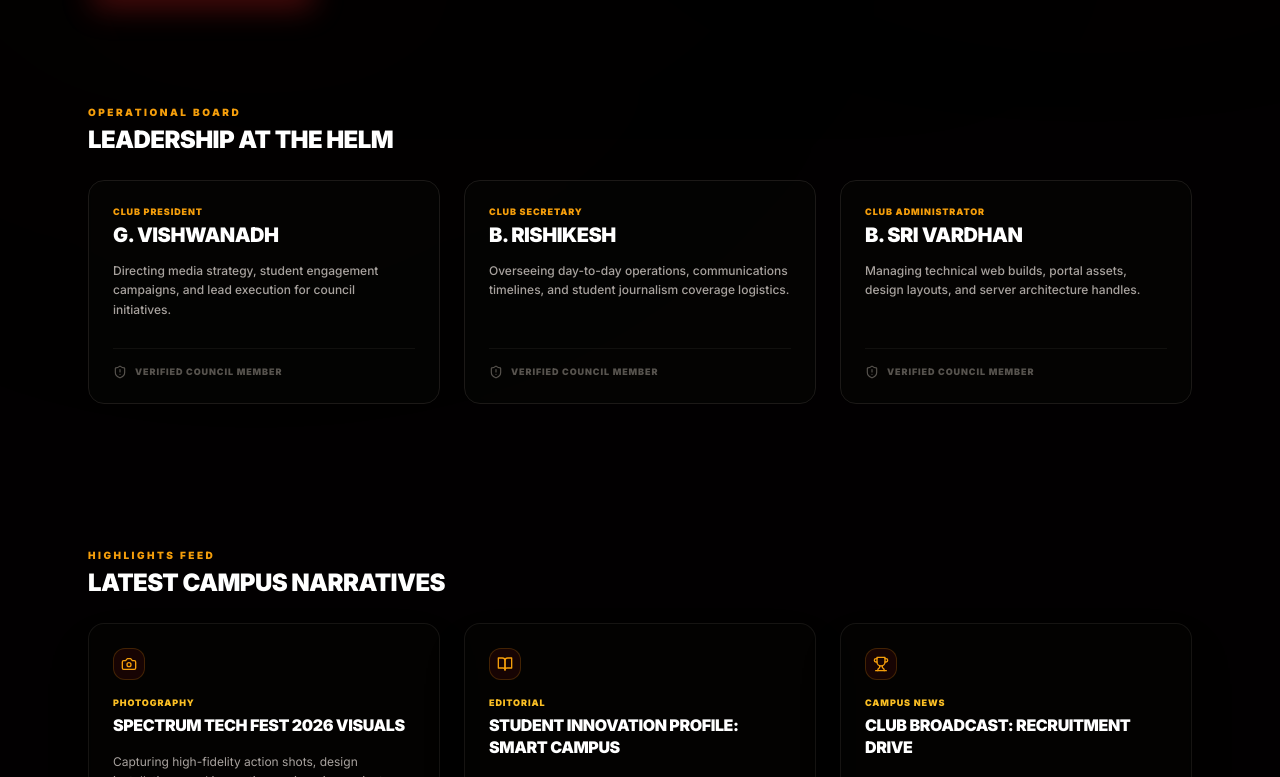
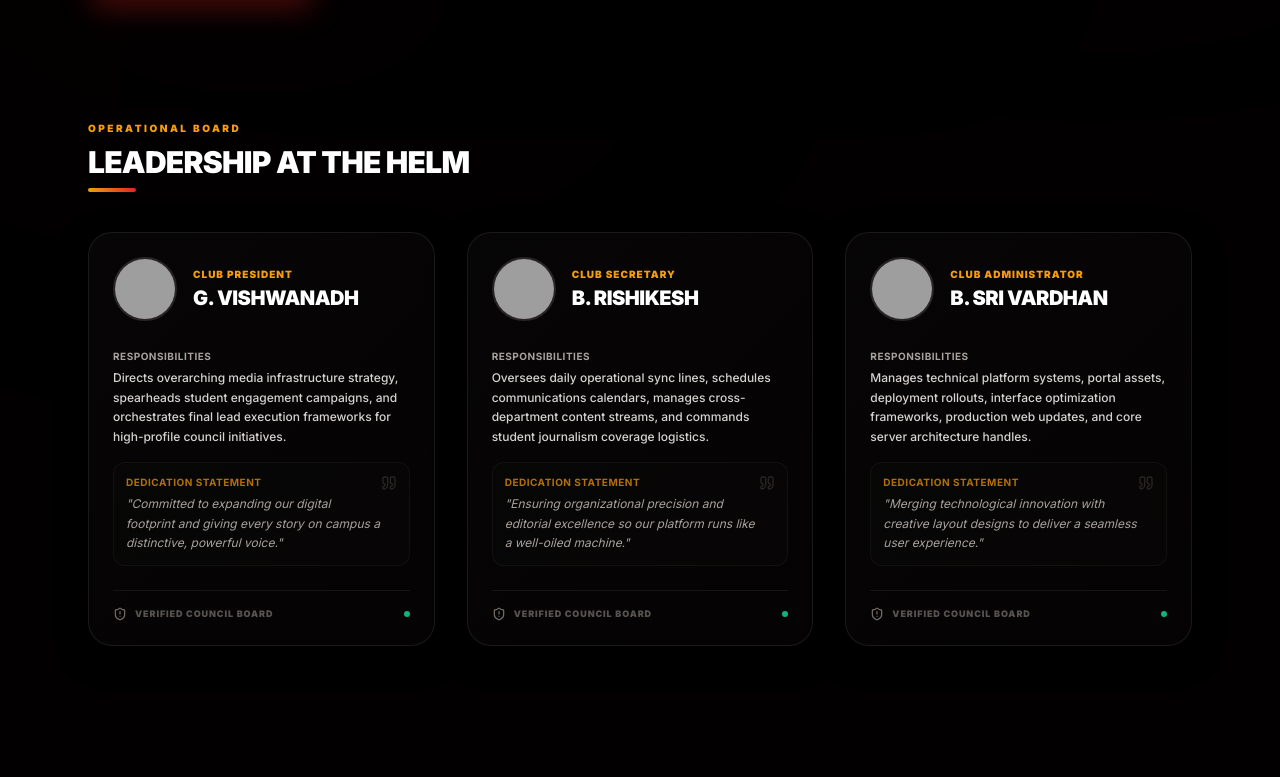
Before and after one commit to SPECNews/SPECNewsConnect, a Next.js app: page / in a window 1280 px wide. Shown: the part 743-1520 px from the top of the page. Built offline with nearby package versions, Linux system fonts and the light colour scheme; grey boxes are pictures that could not be loaded.

Commit message:
design: upgrade layout, remove metrics, optimize navbar animations

```diff
--- a/src/app/globals.css
+++ b/src/app/globals.css
@@ -12,58 +12,28 @@
   }
 }
 
-/* ─── NAVBAR CONNECT CRAZY ANIMATION ─── */
+/* Navbar active tab & animation states */
 @keyframes crazyConnect {
-  0% {
-    transform: scale(1);
-    border-color: rgba(245, 158, 11, 0.4);
-    box-shadow: 0 0 15px rgba(245, 158, 11, 0.2);
-  }
-  5% {
-    transform: scale(1.06);
-    border-color: rgba(255, 255, 255, 1);
-    box-shadow: 0 0 35px rgba(255, 255, 255, 0.9), 0 0 15px rgba(245, 158, 11, 0.6);
-  }
-  10% {
-    transform: scale(1);
-    border-color: rgba(245, 158, 11, 0.5);
-    box-shadow: 0 0 20px rgba(245, 158, 11, 0.3);
-  }
-  45% {
-    border-color: rgba(239, 68, 68, 0.9);
-    box-shadow: 0 0 25px rgba(239, 68, 68, 0.5);
-  }
-  75% {
-    border-color: rgba(245, 158, 11, 0.9);
-    box-shadow: 0 0 30px rgba(245, 158, 11, 0.6);
-  }
-  100% {
-    transform: scale(1);
-    border-color: rgba(245, 158, 11, 0.4);
-    box-shadow: 0 0 15px rgba(245, 158, 11, 0.2);
-  }
+  0% { transform: scale(1); border-color: rgba(245, 158, 11, 0.4); box-shadow: 0 0 15px rgba(245, 158, 11, 0.2); }
+  5% { transform: scale(1.06); border-color: rgba(255, 255, 255, 1); box-shadow: 0 0 35px rgba(255, 255, 255, 0.9), 0 0 15px rgba(245, 158, 11, 0.6); }
+  10% { transform: scale(1); border-color: rgba(245, 158, 11, 0.5); box-shadow: 0 0 20px rgba(245, 158, 11, 0.3); }
+  45% { border-color: rgba(239, 68, 68, 0.9); box-shadow: 0 0 25px rgba(239, 68, 68, 0.5); }
+  75% { border-color: rgba(245, 158, 11, 0.9); box-shadow: 0 0 30px rgba(245, 158, 11, 0.6); }
+  100% { transform: scale(1); border-color: rgba(245, 158, 11, 0.4); box-shadow: 0 0 15px rgba(245, 158, 11, 0.2); }
 }
+.animate-brand-connect { animation: crazyConnect 4s infinite ease-in-out; }
 
-.animate-brand-connect {
-  animation: crazyConnect 4s infinite ease-in-out;
+@keyframes neonOrbital {
+  0% { transform: rotate(0deg) scale(1); filter: blur(40px) brightness(1); }
+  50% { transform: rotate(180deg) scale(1.05); filter: blur(55px) brightness(1.2); }
+  100% { transform: rotate(360deg) scale(1); filter: blur(40px) brightness(1); }
 }
+.animate-neon-aura { animation: neonOrbital 8s infinite linear; }
 
-/* ─── CENTRAL EMBLEM NEON VIBE AURA ─── */
-@keyframes neonOrbital {
-  0% {
-    transform: rotate(0deg) scale(1);
-    filter: blur(40px) brightness(1);
-  }
-  50% {
-    transform: rotate(180deg) scale(1.05);
-    filter: blur(55px) brightness(1.2);
-  }
-  100% {
-    transform: rotate(360deg) scale(1);
-    filter: blur(40px) brightness(1);
-  }
+/* Custom dynamic glassmorphism cards style */
+.team-glass-card {
+  background: linear-gradient(135deg, rgba(10, 8, 9, 0.7) 0%, rgba(5, 3, 4, 0.9) 100%);
+  backdrop-filter: blur(12px);
+  border: 1px solid rgba(43, 41, 42, 0.6);
+  transition: border-color 0.4s cubic-bezier(0.16, 1, 0.3, 1);
 }
-
-.animate-neon-aura {
-  animation: neonOrbital 8s infinite linear;
-}
--- a/src/app/page.tsx
+++ b/src/app/page.tsx
@@ -1,6 +1,6 @@
 'use client';
 import { motion, useMotionValue, useSpring, useTransform } from 'framer-motion';
-import { ArrowRight, Trophy, BookOpen, Camera, ShieldAlert } from 'lucide-react';
+import { ArrowRight, Trophy, BookOpen, Camera, ShieldAlert, Quote } from 'lucide-react';
 import Link from 'next/link';
 import { useEffect, useState } from 'react';
 import Navbar from '@/components/Navbar';
@@ -8,6 +8,25 @@ import Navbar from '@/components/Navbar';
 const revealVariant = {
   hidden: { opacity: 0, y: 30 },
   visible: { opacity: 1, y: 0, transition: { duration: 0.75, ease: [0.16, 1, 0.3, 1] } }
+};
+
+// Orchestration container for stagered card animations
+const containerVariant = {
+  hidden: { opacity: 0 },
+  visible: {
+    opacity: 1,
+    transition: { staggerChildren: 0.15, delayChildren: 0.1 }
+  }
+};
+
+const teamCardVariant = {
+  hidden: { opacity: 0, y: 40, scale: 0.95 },
+  visible: {
+    opacity: 1,
+    y: 0,
+    scale: 1,
+    transition: { type: "spring", stiffness: 100, damping: 20 }
+  }
 };
 
 export default function HomePage() {
@@ -45,7 +64,7 @@ export default function HomePage() {
   return (
     <div className="pb-32 relative overflow-hidden min-h-screen bg-[#020001] text-white">
 
-      {/* 1. DYNAMIC BACKGROUND CONTEXT */}
+      {/* 1. BACKGROUND GRADIENTS */}
       <div className="absolute inset-0 z-0 select-none pointer-events-none">
         <motion.div
           className="fixed inset-0 mix-blend-screen opacity-70 hidden lg:block"
@@ -60,39 +79,28 @@ export default function HomePage() {
         <div className="fixed bottom-[-10%] left-[-10%] w-[60vw] h-[60vw] rounded-full bg-amber-950/5 blur-[160px]" />
 
         <motion.div style={{ x: smoothX, y: smoothY }} className="fixed inset-0 flex items-center justify-center z-0">
-          <img
-            src="/logo.png"
-            alt="Watermark backdrop"
-            className="w-[90vw] h-[90vw] sm:w-[75vw] sm:h-[75vw] object-contain opacity-[0.12] filter drop-shadow-[0_0_100px_rgba(185,28,28,0.08)]"
-          />
+          <img src="/logo.png" alt="Watermark" className="w-[90vw] h-[90vw] sm:w-[75vw] sm:h-[75vw] object-contain opacity-[0.12] filter drop-shadow-[0_0_100px_rgba(185,28,28,0.08)]" />
         </motion.div>
       </div>
 
-      {/* 2. COMPACT ATTACHED NAVBAR RENDER */}
+      {/* 2. NAVBAR */}
       <Navbar activeTab={activeTab} setActiveTab={setActiveTab} />
 
-      {/* 3. HERO CONTENT WRAPPER */}
+      {/* 3. HERO CONTENT */}
       <section className="max-w-6xl mx-auto px-6 text-center lg:text-left flex flex-col lg:flex-row items-center justify-between min-h-[100vh] relative z-10 pt-24 pb-12 gap-12">
         <motion.div initial="hidden" animate="visible" variants={revealVariant} className="space-y-8 max-w-2xl">
           <div className="inline-flex items-center space-x-2.5 bg-gradient-to-r from-red-950/60 to-stone-900/40 border border-amber-500/30 px-4 py-1.5 rounded-full shadow-lg">
             <Trophy className="w-3.5 h-3.5 text-amber-500" />
             <span className="text-[10px] font-black tracking-widest uppercase text-amber-400">The Voice of St. Peter's</span>
           </div>
-
           <h1 className="text-4xl sm:text-6xl font-black text-white uppercase tracking-tight leading-[1.08]">
             CAPTURING MOMENTS. <br />
-            <span className="text-transparent bg-clip-text bg-gradient-to-r from-white via-stone-200 to-stone-400">
-              CHRONICLING STORIES.
-            </span><br />
-            <span className="text-transparent bg-clip-text bg-gradient-to-r from-amber-400 via-red-500 to-amber-200">
-              BROADCASTING CAMPUS LIFE.
-            </span>
+            <span className="text-transparent bg-clip-text bg-gradient-to-r from-white via-stone-200 to-stone-400">CHRONICLING STORIES.</span><br />
+            <span className="text-transparent bg-clip-text bg-gradient-to-r from-amber-400 via-red-500 to-amber-200">BROADCASTING CAMPUS LIFE.</span>
           </h1>
-
           <p className="text-stone-400 text-sm sm:text-base normal-case leading-relaxed font-medium max-w-xl">
             Welcome to the official media console of SPEC NEWS Connect at St. Peter's Engineering College. We command verified high-fidelity event records, broadcast campus updates, and chronicle student journalism achievements.
           </p>
-
           <div className="flex flex-wrap items-center gap-4 pt-2 justify-center lg:justify-start">
             <Link href="/articles" className="inline-flex items-center space-x-3 px-8 py-3.5 bg-gradient-to-r from-red-700 to-amber-600 hover:from-red-600 hover:to-amber-500 text-white font-black text-xs uppercase tracking-widest rounded-xl transition shadow-[0_15px_30px_-5px_rgba(185,28,28,0.4)] group">
               <span>EXPLORE ARTICLES</span>
@@ -104,69 +112,124 @@ export default function HomePage() {
           </div>
         </motion.div>
 
-        {/* CENTRAL EMBLEM DESIGN - DYNAMIC NEON AURA MATCHED STYLE */}
-        <motion.div
-          initial="hidden" animate="visible" variants={revealVariant}
-          whileHover={{ scale: 1.03 }}
-          className="relative group/emblem cursor-pointer flex-shrink-0"
-        >
-          {/* Cyan to Magenta Neon Blur Backdrop Gradient Circle */}
+        {/* CENTRAL EMBLEM DESIGN - CYAN TO MAGENTA AURA */}
+        <motion.div initial="hidden" animate="visible" variants={revealVariant} whileHover={{ scale: 1.03 }} className="relative group/emblem cursor-pointer flex-shrink-0">
           <div className="absolute inset-[-10px] rounded-full bg-gradient-to-tr from-cyan-500 via-indigo-500 to-fuchsia-500 opacity-40 animate-neon-aura" />
-
-          {/* Main Internal Graphic Container Shield */}
-          <div className="w-60 h-60 sm:w-72 sm:h-72 rounded-full bg-black border border-stone-800/60 flex items-center justify-center p-0 relative shadow-[0_0_50px_rgba(0,0,0,0.95)] overflow-hidden z-10">
-            <img
-              src="/logo.png"
-              alt="SPEC Central Emblem"
-              className="w-full h-full object-cover scale-105 filter brightness-110 contrast-105 transition-transform duration-500 group-hover/emblem:scale-110"
-            />
+          <div className="w-60 h-60 sm:w-72 sm:h-72 rounded-full bg-black border border-stone-800/60 flex items-center justify-center relative shadow-[0_0_50px_rgba(0,0,0,0.95)] overflow-hidden z-10">
+            <img src="/logo.png" alt="SPEC Central Emblem" className="w-full h-full object-cover scale-105 filter brightness-110 contrast-105 transition-transform duration-500 group-hover/emblem:scale-110" />
           </div>
         </motion.div>
       </section>
 
-      {/* 4. LEADERSHIP TEAM REGION */}
-      <motion.section
-        initial="hidden" whileInView="visible" viewport={{ once: true, margin: "-100px" }} variants={revealVariant}
-        className="max-w-6xl mx-auto px-6 space-y-6 relative z-10 mt-12"
-      >
-        <div className="space-y-1">
+      {/* 4. UPGRADED INTERACTIVE TEAM SECTION */}
+      <section className="max-w-6xl mx-auto px-6 space-y-10 relative z-10 mt-16">
+        <div className="space-y-2">
           <span className="text-[10px] font-black text-amber-500 tracking-[0.25em] uppercase block">OPERATIONAL BOARD</span>
-          <h2 className="text-2xl font-black text-white uppercase tracking-tight">Leadership at the Helm</h2>
+          <h2 className="text-3xl font-black text-white uppercase tracking-tight">Leadership at the Helm</h2>
+          <div className="w-12 h-1 bg-gradient-to-r from-amber-500 to-red-600 rounded-full" />
         </div>
 
-        <div className="grid grid-cols-1 md:grid-cols-3 gap-6">
+        <motion.div
+          variants={containerVariant}
+          initial="hidden"
+          whileInView="visible"
+          viewport={{ once: true, margin: "-40px" }}
+          className="grid grid-cols-1 lg:grid-cols-3 gap-8"
+        >
           {[
-            { role: "CLUB PRESIDENT", name: "G. Vishwanadh", desc: "Directing media strategy, student engagement campaigns, and lead execution for council initiatives." },
-            { role: "CLUB SECRETARY", name: "B. Rishikesh", desc: "Overseeing day-to-day operations, communications timelines, and student journalism coverage logistics." },
-            { role: "CLUB ADMINISTRATOR", name: "B. Sri Vardhan", desc: "Managing technical web builds, portal assets, design layouts, and server architecture handles." }
+            {
+              role: "CLUB PRESIDENT",
+              name: "G. Vishwanadh",
+              imgSrc: "/team/president.jpg", // Replace with your image paths
+              responsibility: "Directs overarching media infrastructure strategy, spearheads student engagement campaigns, and orchestrates final lead execution frameworks for high-profile council initiatives.",
+              dedication: "Committed to expanding our digital footprint and giving every story on campus a distinctive, powerful voice."
+            },
+            {
+              role: "CLUB SECRETARY",
+              name: "B. Rishikesh",
+              imgSrc: "/team/secretary.jpg",
+              responsibility: "Oversees daily operational sync lines, schedules communications calendars, manages cross-department content streams, and commands student journalism coverage logistics.",
+              dedication: "Ensuring organizational precision and editorial excellence so our platform runs like a well-oiled machine."
+            },
+            {
+              role: "CLUB ADMINISTRATOR",
+              name: "B. Sri Vardhan",
+              imgSrc: "/team/admin.jpg",
+              responsibility: "Manages technical platform systems, portal assets, deployment rollouts, interface optimization frameworks, production web updates, and core server architecture handles.",
+              dedication: "Merging technological innovation with creative layout designs to deliver a seamless user experience."
+            }
           ].map((lead, idx) => (
-            <div key={idx} className="bg-stone-950/30 backdrop-blur-sm border border-stone-900 p-6 rounded-2xl flex flex-col justify-between h-56 hover:border-stone-800 transition">
-              <div className="space-y-3">
-                <div>
-                  <span className="text-[9px] font-black text-amber-500 tracking-widest block uppercase">{lead.role}</span>
-                  <h3 className="text-xl font-black text-white uppercase tracking-tight mt-0.5">{lead.name}</h3>
+            <motion.div
+              key={idx}
+              variants={teamCardVariant}
+              whileHover={{ y: -8, transition: { duration: 0.3 } }}
+              className="team-glass-card group rounded-[24px] p-6 flex flex-col justify-between relative overflow-hidden shadow-[0_10px_30px_rgba(0,0,0,0.5)] hover:border-amber-500/40"
+            >
+              {/* Backlit Glow Triggered on Hover */}
+              <div className="absolute top-0 right-0 w-32 h-32 bg-gradient-to-bl from-amber-500/10 to-transparent rounded-bl-full opacity-0 group-hover:opacity-100 transition-opacity duration-500 pointer-events-none" />
+
+              <div className="space-y-5">
+                {/* Header Profile Module */}
+                <div className="flex items-center space-x-4">
+                  {/* Photo Frame Container */}
+                  <div className="w-16 h-16 rounded-full border-2 border-stone-800 bg-stone-900 overflow-hidden flex-shrink-0 relative group-hover:border-amber-500/60 transition-colors duration-300 shadow-inner">
+                    {/* Fallback avatar vector if image is pending resolution */}
+                    <div className="absolute inset-0 bg-stone-950 flex items-center justify-center text-stone-700 font-bold uppercase text-xs">
+                      {lead.name.split(' ').map(n => n[0]).join('')}
+                    </div>
+                    <img
+                      src={lead.imgSrc}
+                      alt={lead.name}
+                      onError={(e) => { (e.target as HTMLElement).style.display = 'none'; }}
+                      className="w-full h-full object-cover relative z-10 scale-100 group-hover:scale-110 transition-transform duration-500 object-top"
+                    />
+                  </div>
+
+                  {/* Title Metrics */}
+                  <div>
+                    <span className="text-[10px] font-black text-amber-500 tracking-widest block uppercase">{lead.role}</span>
+                    <h3 className="text-xl font-black text-white uppercase tracking-tight mt-0.5 group-hover:text-amber-400 transition-colors duration-300">{lead.name}</h3>
+                  </div>
                 </div>
-                <p className="text-stone-400 text-xs normal-case leading-relaxed font-sans font-medium">{lead.desc}</p>
+
+                {/* Expanded text content segments */}
+                <div className="space-y-4 pt-2">
+                  <div>
+                    <h4 className="text-[10px] font-bold text-stone-400 uppercase tracking-wider mb-1">Responsibilities</h4>
+                    <p className="text-stone-300 text-xs leading-relaxed font-sans font-medium text-left">
+                      {lead.responsibility}
+                    </p>
+                  </div>
+
+                  <div className="bg-stone-950/40 rounded-xl p-3 border border-stone-900/60 relative">
+                    <Quote className="absolute right-3 top-3 w-4 h-4 text-stone-800 pointer-events-none" />
+                    <h4 className="text-[10px] font-bold text-amber-500/70 uppercase tracking-wider mb-1 text-left">Dedication Statement</h4>
+                    <p className="text-stone-400 text-xs italic leading-relaxed font-sans text-left pr-4">
+                      "{lead.dedication}"
+                    </p>
+                  </div>
+                </div>
               </div>
-              <div className="pt-4 border-t border-stone-900/60 flex items-center space-x-2 text-stone-600">
-                <ShieldAlert className="w-3.5 h-3.5" />
-                <span className="text-[9px] font-black tracking-widest uppercase">Verified Council Member</span>
+
+              {/* Foot-cap Verification Tag */}
+              <div className="pt-4 mt-6 border-t border-stone-900/80 flex items-center justify-between text-stone-600">
+                <div className="flex items-center space-x-2">
+                  <ShieldAlert className="w-3.5 h-3.5 text-stone-500 group-hover:text-amber-500/60 transition-colors duration-300" />
+                  <span className="text-[9px] font-black tracking-widest uppercase">Verified Council Board</span>
+                </div>
+                <div className="w-1.5 h-1.5 rounded-full bg-emerald-500 animate-pulse" />
               </div>
-            </div>
+            </motion.div>
           ))}
-        </div>
-      </motion.section>
+        </motion.div>
+      </section>
 
       {/* 5. HIGHLIGHTS FEED */}
-      <motion.section
-        initial="hidden" whileInView="visible" viewport={{ once: true, margin: "-100px" }} variants={revealVariant}
-        className="max-w-6xl mx-auto px-6 space-y-6 relative z-10 mt-36"
-      >
+      <section className="max-w-6xl mx-auto px-6 space-y-6 relative z-10 mt-36">
         <div className="space-y-1">
           <span className="text-[10px] font-black text-amber-500 tracking-[0.25em] uppercase block">HIGHLIGHTS FEED</span>
           <h2 className="text-2xl font-black text-white uppercase tracking-tight">Latest Campus Narratives</h2>
         </div>
-
         <div className="grid grid-cols-1 md:grid-cols-3 gap-6">
           {[
             { icon: Camera, tag: "PHOTOGRAPHY", title: "Spectrum Tech Fest 2026 Visuals", desc: "Capturing high-fidelity action shots, design installations, and innovative engineering project galleries from the college event." },
@@ -191,7 +254,7 @@ export default function HomePage() {
             </div>
           ))}
         </div>
-      </motion.section>
+      </section>
     </div>
   );
 }
```
Also changed, not shown: src/components/Navbar.tsx (+4 -23 lines).
